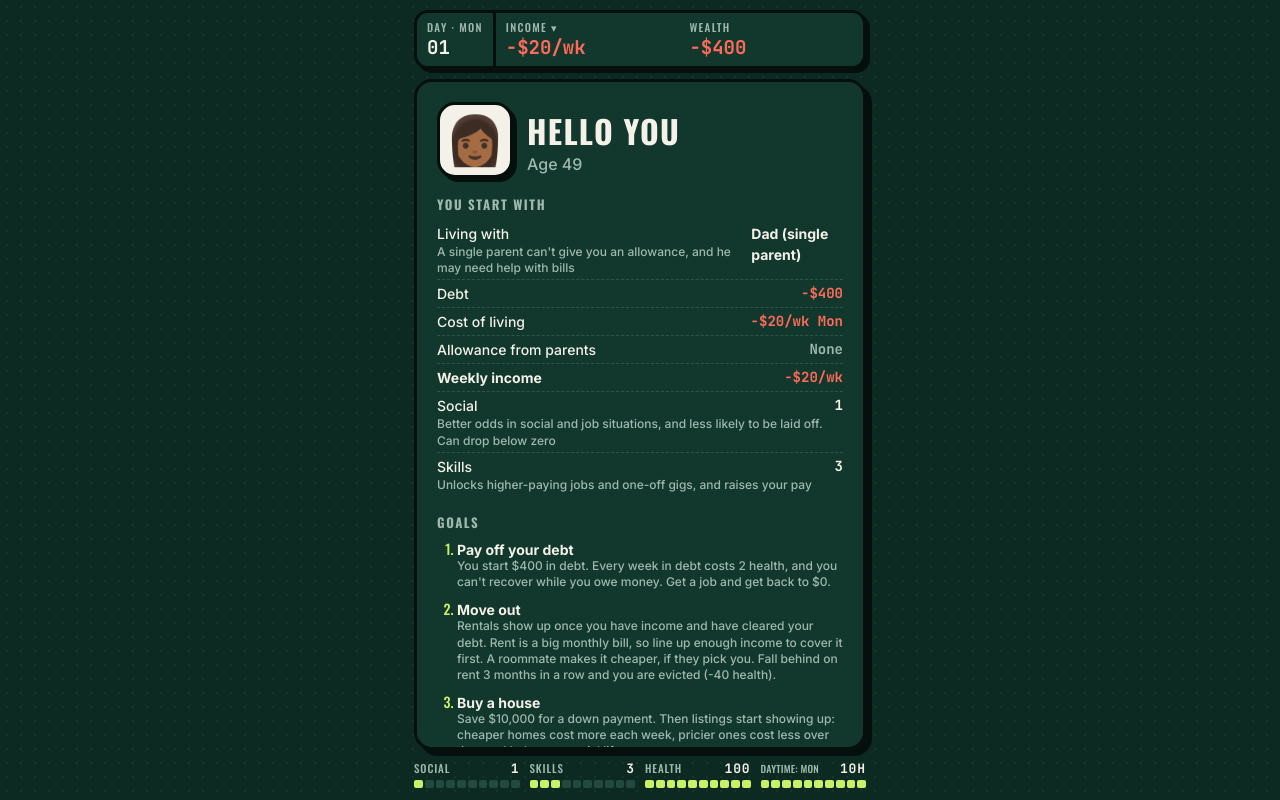
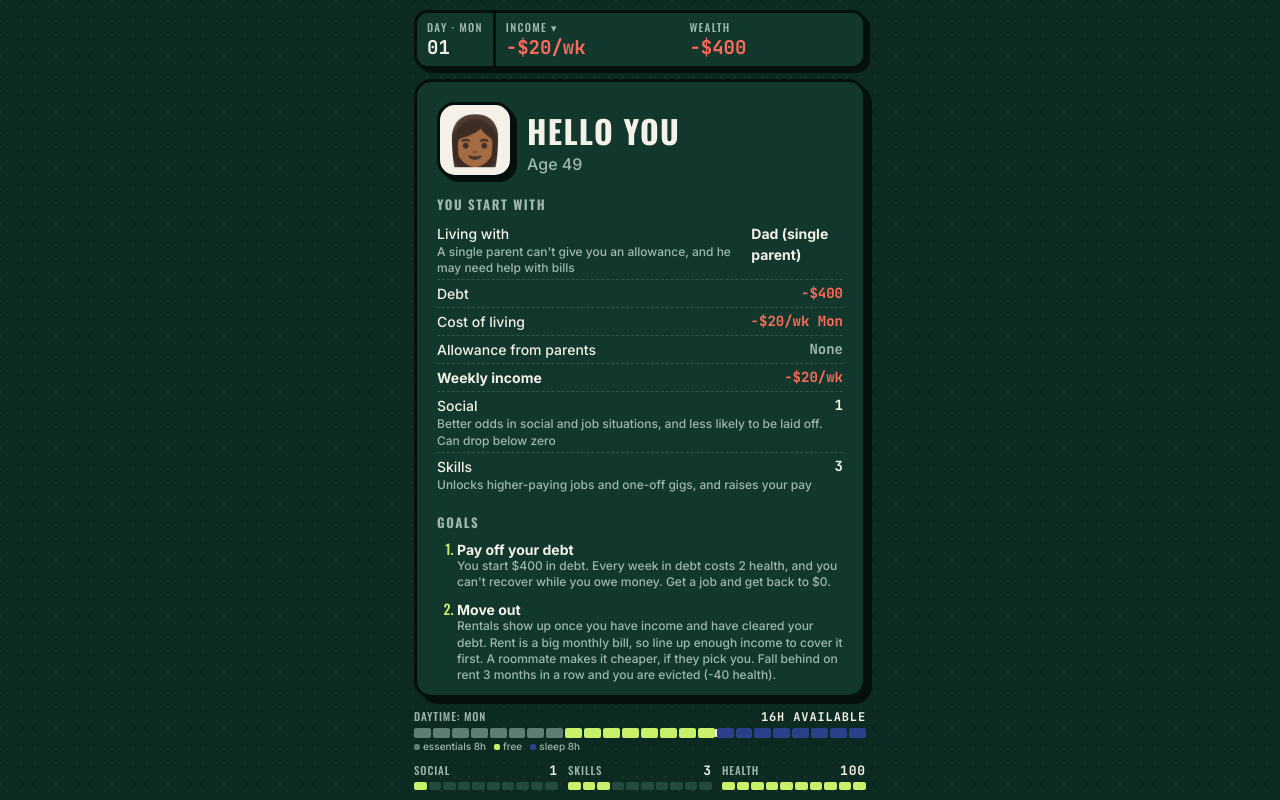
Before and after one commit to Keatteoh/Capital-Games, a React (Vite) app: page / in a window 1280 px wide. Built offline with nearby package versions, Linux system fonts and the light colour scheme.

Commit message:
24-hour day, sleep hazard zone, clearer overcommit consequences

```diff
--- a/src/App.jsx
+++ b/src/App.jsx
@@ -23,6 +23,10 @@ import {
   WEEKDAYS,
   dayOfWeek,
   isUnderSlept,
+  freeHours,
+  sleepPenalty,
+  HOURS_PER_DAY,
+  SLEEP_HOURS,
   createInitialStats,
   currentGoal,
   drawCard,
@@ -78,34 +82,63 @@ function Meter({ label, value, display, max, tone, preview, float }) {
   );
 }
 
-// Today's hours, one segment each: free time first, then commitments and job.
-// A choice being considered blinks the hours it would spend (or free up).
-function TimeMeter({ stats, preview, float }) {
-  const { job, commit, free } = timeBreakdown(stats);
-  const left = Math.max(0, free);
-  const change = preview ? Math.min(10, Math.abs(preview.hours)) : 0;
+// Today as 24 one-hour cells: essentials, job, plans, free time, then the last
+// 8 hours for sleep. Hours that spill into the sleep zone turn red. A choice
+// being considered blinks the hours it would take (or free up).
+function DayBar({ stats, preview, float }) {
+  const { essentials, job, commit, free } = timeBreakdown(stats);
+  const used = Math.min(HOURS_PER_DAY, essentials + job + commit);
+  const awake = HOURS_PER_DAY - SLEEP_HOURS; // where the sleep zone starts
+  const change = preview ? -preview.hours : 0; // + takes hours, - frees them
+  const after = Math.max(essentials, Math.min(HOURS_PER_DAY, used + change));
   const cls = (i) => {
-    if (i < left) return preview?.hours < 0 && i >= left - change ? 'on cost' : 'on';
-    if (preview?.hours > 0 && i < left + change) return 'gain';
-    if (i < left + commit) return 'commit';
-    if (i < left + commit + job) return 'job';
-    return 'job';
+    let c = i < essentials ? 'ess' : i < essentials + job ? 'job' : i < used ? 'commit' : i < awake ? 'free' : 'sleep';
+    if (i < used && i >= awake) c += ' hazard';
+    if (change > 0 && i >= used && i < after) c = `cost${i >= awake ? ' hazard' : ''}`;
+    if (change < 0 && i >= after && i < used) c += ' gain';
+    return c;
   };
+  const freeAfter = preview ? free + preview.today : free;
+  const short = free < SLEEP_HOURS;
   return (
-    <div className={`meter meter-time ${free <= 1 ? 'meter-bad' : ''}`}>
+    <div className={`daybar ${short ? 'daybar-bad' : ''}`}>
       <Float float={float} />
-      {preview ? <span className={`meter-tip ${preview.hours < 0 ? 'neg' : 'pos'}`}>{preview.text}</span> : null}
+      {preview ? (
+        <span className={`meter-tip ${preview.hours < 0 ? 'neg' : 'pos'}`}>
+          {preview.text}
+          {freeAfter < SLEEP_HOURS && preview.today < 0 ? ` → ${Math.max(0, freeAfter)}h sleep, -${sleepPenalty(freeAfter)} health` : ''}
+        </span>
+      ) : null}
       <div className="meter-row">
         <span>Daytime: {WEEKDAYS[dayOfWeek(stats.day)]}</span>
-        <b className="num">{left}h</b>
+        <b className="num">
+          {short ? `⚠️ ${Math.max(0, free)}h left for sleep · -${sleepPenalty(free)} health` : `${free}h available`}
+        </b>
       </div>
-      <div className="seg" aria-hidden="true">
-        {Array.from({ length: 10 }, (_, i) => <i key={i} className={cls(i)} />)}
+      <div className="day-seg" aria-hidden="true">
+        {Array.from({ length: HOURS_PER_DAY }, (_, i) => <i key={i} className={cls(i)} />)}
       </div>
       <div className="time-key" aria-hidden="true">
+        <span className="k-ess">essentials {essentials}h</span>
         {job > 0 && <span className="k-job">job {job}h</span>}
         {commit > 0 && <span className="k-commit">plans {commit}h</span>}
+        <span className="k-free">free</span>
+        <span className="k-sleep">sleep {SLEEP_HOURS}h</span>
       </div>
+    </div>
+  );
+}
+
+// Short on sleep today: how many hours you'll get and what it costs.
+function SleepBar({ free }) {
+  const sleep = Math.max(0, free);
+  return (
+    <div className="debt sleepbar" role="alert">
+      <div className="debt-top">
+        <span>😴 Short on sleep: {sleep}h of {SLEEP_HOURS}h tonight</span>
+        <b>-{sleepPenalty(free)} health, -1 social</b>
+      </div>
+      <div className="debt-track"><i style={{ width: `${((SLEEP_HOURS - sleep) / SLEEP_HOURS) * 100}%` }} /></div>
     </div>
   );
 }
@@ -291,7 +324,7 @@ function newGame() {
       ledger: { 'Allowance from parents': 3, 'Cost of living': -20, 'Gym membership': -20 },
       goalMsg: '',
       healthDelta: -15,
-      healthCauses: ['😴 Overcommitted', '💳 In debt'],
+      healthCauses: ['😴 Short on sleep', '💳 In debt'],
       floats: {
         time: { text: '-3h/wk', tone: 'neg', key: 1 },
         health: { text: '-15', tone: 'neg', key: 1 },
@@ -449,6 +482,7 @@ export default function App() {
 
       {playing && (
         <div className="status-strip">
+          {underSlept && <SleepBar free={freeHours(stats)} />}
           {inDebt && <DebtBar wealth={stats.wealth} />}
           {stats.rental?.behind > 0 && <RentBar rental={stats.rental} />}
           {goal && (
@@ -457,7 +491,7 @@ export default function App() {
               <span className="quest-title">{goal.title}</span>
               {goal.progress && <span className="quest-progress num">{goal.progress(stats)}</span>}
               {underSlept ? (
-                <span className="quest-sleep" role="alert">😴 Overcommitted{lowHealth ? ' · health low' : ''}</span>
+                <span className="quest-sleep">😴 Short on sleep{lowHealth ? ' · health low' : ''}</span>
               ) : (
                 <span className="quest-more">{showHint ? '▴' : 'ⓘ'}</span>
               )}
@@ -506,6 +540,7 @@ export default function App() {
       </main>
 
       <footer className="vitals">
+        <DayBar stats={stats} preview={timePrev} float={floats.time} />
         <Meter label="Social" value={stats.social} display={STAT_META.social.format(stats.social)} max={10}
           tone={stats.social < 0 ? 'bad' : null} float={floats.social} />
         <Meter label="Skills" value={stats.skills} display={STAT_META.skills.format(stats.skills)} max={10} float={floats.skills} />
@@ -518,7 +553,6 @@ export default function App() {
           preview={healthPrev}
           float={floats.health}
         />
-        <TimeMeter stats={stats} preview={timePrev} float={floats.time} />
       </footer>
     </div>
   );
--- a/src/decisions.js
+++ b/src/decisions.js
@@ -29,16 +29,22 @@ function planEvents(day, rng = Math.random) {
   return { week, days };
 }
 
-// Time: free hours each day, after sleep and chores. Jobs take hours on workdays
-// (Mon–Fri); each commitment takes its hours on one day of the week.
-export const FREE_HOURS_PER_DAY = 10;
+// Time: a day has 24 hours. Essentials (meals, chores, getting around) take 8,
+// leaving 16 available. Jobs take hours on workdays (Mon–Fri) and commitments on
+// their own schedule. Whatever is left is for sleep: under 8 hours is the health
+// hazard zone, and each hour short costs more.
+export const HOURS_PER_DAY = 24;
+export const ESSENTIAL_HOURS = 8;
+export const SLEEP_HOURS = 8;
 const WORKDAYS = [0, 1, 2, 3, 4];
-// A day with SLEEP_THRESHOLD free hours or fewer means you're overcommitted: too
-// many jobs and hobbies eat into sleep and friendships.
-export const SLEEP_THRESHOLD = 1;
 export const LOW_HEALTH = 50;            // below this: more medical events, worse job odds
-export const HEALTH_LOSS_PER_OVERCOMMITTED_DAY = 5;
+export const HEALTH_LOSS_PER_OVERCOMMITTED_DAY = 5; // the first hour of lost sleep
+const HEALTH_LOSS_PER_EXTRA_SLEEP_HOUR = 2;         // each hour short after that
 const SOCIAL_LOSS_PER_OVERCOMMITTED_DAY = 1;
+// Health lost on a day with `free` hours left (0 if you get your 8 hours).
+export const sleepPenalty = (free) =>
+  free >= SLEEP_HOURS ? 0
+    : HEALTH_LOSS_PER_OVERCOMMITTED_DAY + HEALTH_LOSS_PER_EXTRA_SLEEP_HOUR * Math.ceil(SLEEP_HOURS - free - 1);
 // Stretched thin: this many overcommitted days within a week prompts a check-in
 // on every commitment (keep or drop), at most once per CHECKIN_COOLDOWN days.
 const STRETCHED_DAYS = 3;
@@ -136,17 +142,21 @@ export function scheduleText(c) {
 const timesPerWeek = (c) => (c.every && c.every !== 7 ? 7 / c.every : c.weekdays.length);
 // Free hours on `day`, minus any hours a card keeps you busy (`busy`).
 export const freeHours = (s, day = s.day, busy = 0) =>
-  FREE_HOURS_PER_DAY - jobHoursOn(s, day) - commitmentHoursOn(s, day) - busy;
-export const isUnderSlept = (s) => freeHours(s) <= SLEEP_THRESHOLD;
-
-// Warns before a choice overcommits you. Returns { days, ongoing }:
-//   days:    how many days of this turn would be overcommitted
+  HOURS_PER_DAY - ESSENTIAL_HOURS - jobHoursOn(s, day) - commitmentHoursOn(s, day) - busy;
+// Short on sleep today: fewer than 8 hours left.
+export const isUnderSlept = (s) => freeHours(s) < SLEEP_HOURS;
+
+// Warns before a choice overcommits you. Returns { days, health, sleep, ongoing }:
+//   days:    how many days of this turn would be short on sleep
+//   health:  the health those days would cost
+//   sleep:   the fewest hours of sleep on those days
 //   ongoing: true if a new commitment or job would overcommit the days it lands on
 export function overcommitPreview(s, card, choice) {
   const length = choice.days ?? card.days ?? DEFAULT_DAYS_PER_TURN;
-  let days = 0;
+  let days = 0, health = 0, sleep = SLEEP_HOURS;
   for (let d = s.day; d < s.day + length; d++) {
-    if (freeHours(s, d, choice.busy ?? 0) <= SLEEP_THRESHOLD) days++;
+    const free = freeHours(s, d, choice.busy ?? 0);
+    if (free < SLEEP_HOURS) { days++; health += sleepPenalty(free); sleep = Math.min(sleep, Math.max(0, free)); }
   }
   let ongoing = false;
   if (choice.commit) {
@@ -154,7 +164,7 @@ export function overcommitPreview(s, card, choice) {
     const plan = planCommitment(choice.commit, s);
     const monday = Math.floor((s.day - 1) / 7) * 7 + 8;
     for (let d = monday; d < monday + 28 && !ongoing; d++) {
-      if (commitmentOn(plan, d) && freeHours(s, d) - choice.commit.hours <= SLEEP_THRESHOLD) ongoing = true;
+      if (commitmentOn(plan, d) && freeHours(s, d) - choice.commit.hours < SLEEP_HOURS) ongoing = true;
     }
   }
   // A new job's hours on top of your routines (checked over the first month of work).
@@ -162,10 +172,10 @@ export function overcommitPreview(s, card, choice) {
   if (jobHours) {
     const start = s.day + length;
     for (let d = start; d < start + 28 && !ongoing; d++) {
-      if (WORKDAYS.includes(dayOfWeek(d)) && freeHours(s, d) - jobHours <= SLEEP_THRESHOLD) ongoing = true;
+      if (WORKDAYS.includes(dayOfWeek(d)) && freeHours(s, d) - jobHours < SLEEP_HOURS) ongoing = true;
     }
   }
-  return { days, ongoing };
+  return { days, health, sleep, ongoing };
 }
 
 // Which weekday a new commitment lands on: its own `weekday` if set, otherwise
@@ -175,7 +185,7 @@ export function commitmentDays(c, s) {
   if (c.weekdays) return c.weekdays;
   if (c.weekday != null) return [c.weekday];
   const week = Math.floor((s.day - 1) / 7) * 7 + 1; // Monday of this week
-  const load = (wd) => FREE_HOURS_PER_DAY - freeHours(s, week + wd + 7);
+  const load = (wd) => jobHoursOn(s, week + wd + 7) + commitmentHoursOn(s, week + wd + 7);
   const shift = [...c.id].reduce((h, ch) => h + ch.charCodeAt(0), 0) % 5;
   const order = [0, 1, 2, 3, 4].map((i) => (i + shift) % 5);
   return [order.reduce((best, wd) => (load(wd) < load(best) ? wd : best), order[0])];
@@ -208,7 +218,7 @@ export const committedHoursPerWeek = (s) =>
 export function timeBreakdown(s, day = s.day) {
   const job = jobHoursOn(s, day);
   const commit = commitmentHoursOn(s, day);
-  return { job, commit, free: FREE_HOURS_PER_DAY - job - commit };
+  return { essentials: ESSENTIAL_HOURS, job, commit, free: HOURS_PER_DAY - ESSENTIAL_HOURS - job - commit };
 }
 
 // How a choice changes your time, before you make it. Returns { hours, text } or null.
@@ -234,13 +244,14 @@ export function timePreview(s, card, choice) {
     hours -= choice.apply.job.hours;
     parts.push(`-${choice.apply.job.hours}h a day if hired`);
   }
-  return parts.length ? { hours, text: parts.join(' · ') } : null;
+  // today: hours this choice takes (or frees) today, for the sleep forecast
+  return parts.length ? { hours, today: -(choice.busy ?? 0), text: parts.join(' · ') } : null;
 }
 
 // Health a choice costs or gives right away (its effects plus any overcommitted days).
 export function healthPreview(s, card, choice) {
   const fx = resolve(choice.effects, s) ?? {};
-  const over = overcommitPreview(s, card, choice).days * HEALTH_LOSS_PER_OVERCOMMITTED_DAY;
+  const over = overcommitPreview(s, card, choice).health;
   return (fx.health ?? 0) - over;
 }
 // Days since a flag was set or a commitment started (-1 if never).
@@ -2990,19 +3001,21 @@ export function applyChoice(stats, card, side, rng = Math.random) {
       }
     }
 
-    // Day by day: an overcommitted day costs health and social; a day in debt
-    // slowly drains health; a rested, debt-free day slowly recovers it.
+    // Day by day: a day short on sleep costs health (more for each hour short)
+    // and social; a day in debt slowly drains health; a rested, debt-free day
+    // slowly recovers it.
     let rate = 0; // per week
-    const overcommitted = freeHours(next, d, busy) <= SLEEP_THRESHOLD;
+    const free = freeHours(next, d, busy);
+    const overcommitted = free < SLEEP_HOURS;
     if (overcommitted) {
-      next.health -= HEALTH_LOSS_PER_OVERCOMMITTED_DAY;
+      next.health -= sleepPenalty(free);
       const lost = SOCIAL_LOSS_PER_OVERCOMMITTED_DAY; // social can go below zero
       next.social -= lost;
       if (lost) {
-        gains.Overcommitted = gains.Overcommitted ?? {};
-        gains.Overcommitted.social = (gains.Overcommitted.social ?? 0) - lost;
+        gains['Short on sleep'] = gains['Short on sleep'] ?? {};
+        gains['Short on sleep'].social = (gains['Short on sleep'].social ?? 0) - lost;
       }
-      healthCauses.add('😴 Overcommitted');
+      healthCauses.add('😴 Short on sleep');
       next.overDays = [...(next.overDays ?? []).filter((x) => x > d - 7), d];
     }
     if (next.wealth < 0) { rate -= DEBT_HEALTH_LOSS_PER_WEEK; healthCauses.add('💳 In debt'); }
--- a/src/styles.css
+++ b/src/styles.css
@@ -580,3 +580,27 @@ button.cell:active { background: var(--panel-2); }
 @keyframes float-fade { 0%, 75% { opacity: 1; } 100% { opacity: 0; } }
 .meter-time .meter-row span { white-space: nowrap; letter-spacing: 0.02em; font-size: 10px; }
 .meter-time .meter-row { gap: 4px; }
+
+/* ---------- Day bar: 24 hours, with the sleep zone at the end ---------- */
+.vitals { grid-template-columns: repeat(3, 1fr); }
+.daybar { grid-column: 1 / -1; position: relative; }
+.daybar .meter-row b { font-size: 12px; }
+.daybar-bad .meter-row b { color: var(--danger); }
+.day-seg { display: grid; grid-template-columns: repeat(24, 1fr); gap: 2px; margin-top: 3px; position: relative; }
+.day-seg i { height: 10px; border-radius: 2px; background: #224a3e; }
+.day-seg i.ess { background: #5f7d72; }
+.day-seg i.job { background: #6fb7ff; }
+.day-seg i.commit { background: var(--sleep); }
+.day-seg i.free { background: var(--lime); }
+.day-seg i.sleep { background: #2b3f8a; }
+.day-seg i:nth-child(17) { box-shadow: -3px 0 0 -1px var(--fg); } /* where sleep starts */
+.day-seg i.hazard { background: var(--danger) !important; }
+.day-seg i.cost { background: var(--warn); animation: seg-blink 0.7s steps(2, jump-none) infinite; }
+.day-seg i.cost.hazard { background: var(--danger) !important; }
+.day-seg i.gain { animation: seg-blink 0.7s steps(2, jump-none) infinite; }
+.time-key { flex-wrap: wrap; gap: 4px 8px; font-size: 10px; }
+.k-ess::before { background: #5f7d72; }
+.k-free::before { background: var(--lime); }
+.k-sleep::before { background: #2b3f8a; }
+.debt.sleepbar .debt-track i { background: var(--sleep); }
+@media (prefers-reduced-motion: reduce) { .day-seg i.cost, .day-seg i.gain { animation: none; } }
```
Also changed, not shown: src/components/SwipeCard.jsx (+5 -3 lines).
